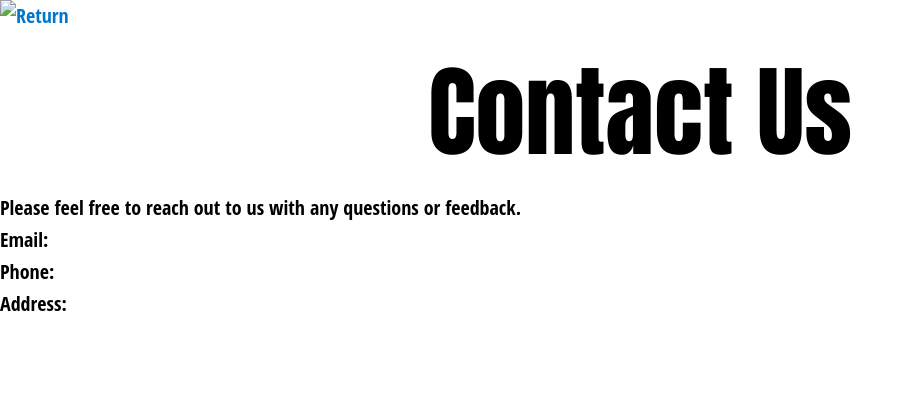
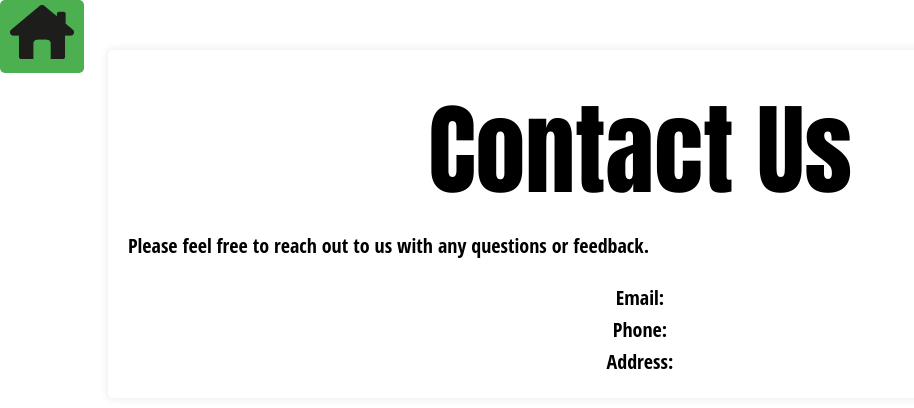
Before and after one commit to Diamoundz/HTML_Gun_Rerun, a plain HTML site: page src/Contact.html in a window 1280 px wide. Shown: the whole page, without its empty margins (0-914 px from the left). Drawn offline with Linux system fonts and the light colour scheme; files that its build step writes are made by us from their sources.

Commit message:
continuation du css contact et modif de l'index

```diff
--- a/src/Contact.html
+++ b/src/Contact.html
@@ -4,14 +4,26 @@
     <meta charset="utf-8" />
     <meta name="viewport" content="width=device-width, initial-scale=1.0">
     <title>Contact Us</title>
-    <link rel="stylesheet" href="reset.css" />
-    <link rel="stylesheet" href="contact.css" />
+
+    <link rel="stylesheet" href="../styles/reset.css" />
+    <link rel="stylesheet" href="../styles/common.css" />
+    <link rel="stylesheet" href="../styles/text.css" />
+    <link rel="stylesheet" href="../styles/image.css" />
 
   </head>
 
   <body>
+
+
+    <div class="home-container">
+      <a href="index.html" class="return-button"><img src="../img/home_icon.png" alt="Return" ></a>
+    </div>
+
     <div class="container">
-        <a href="index.html" class="return-button"><img src="home icon.png" alt="Return" width="100"></a>
+
+
+
+
         <h1>Contact Us</h1>
         <p>Please feel free to reach out to us with any questions or feedback.</p>
         <div class="contact-info">
@@ -20,5 +32,7 @@
             <p>Address: </p>
         </div>
     </div>
+
 </body>
+
 </html>
--- a/styles/common.css
+++ b/styles/common.css
@@ -29,3 +29,24 @@
 .transparent-frame.fixed{
     position: fixed;
 }
+
+.return-button {
+    position: absolute; /* Position fixed to keep it fixed on the screen */
+    top: 0px;
+    left: 0px;
+    z-index: 999; /* Ensure it appears above other content */
+    background-color: #4CAF50;
+    color: white;
+    padding: 5px 10px;
+    border: none;
+    border-radius: 5px;
+    cursor: pointer;
+}
+
+.return-button img{
+	width: 5vw; /* 5% of the viewport width */
+    height: auto; /* Maintain aspect ratio */
+}
+.return-button:hover {
+	background-color: #45a049;
+}
--- a/styles/image.css
+++ b/styles/image.css
@@ -2,10 +2,6 @@
     position: relative;
     width: 20vw;
 }
-.image-container{
-    position: fixed;
-}
-
 
 .image-container img {
     display: block;
--- a/styles/text.css
+++ b/styles/text.css
@@ -9,3 +9,17 @@
     text-align: center;
     box-sizing: border-box;
 }
+
+.container {
+    width: 80%;
+    margin: 50px auto;
+    background-color: #fff;
+    padding: 20px;
+    border-radius: 5px;
+    box-shadow: 0 0 10px rgba(0, 0, 0, 0.1);
+}
+
+.contact-info {
+    margin-top: 20px;
+    text-align: center;
+}
```
Also changed, not shown: src/DLCPage.html (+0 -4 lines), src/index.html (+17 -20 lines), img/home_icon.png (renamed from img/home icon.png).
